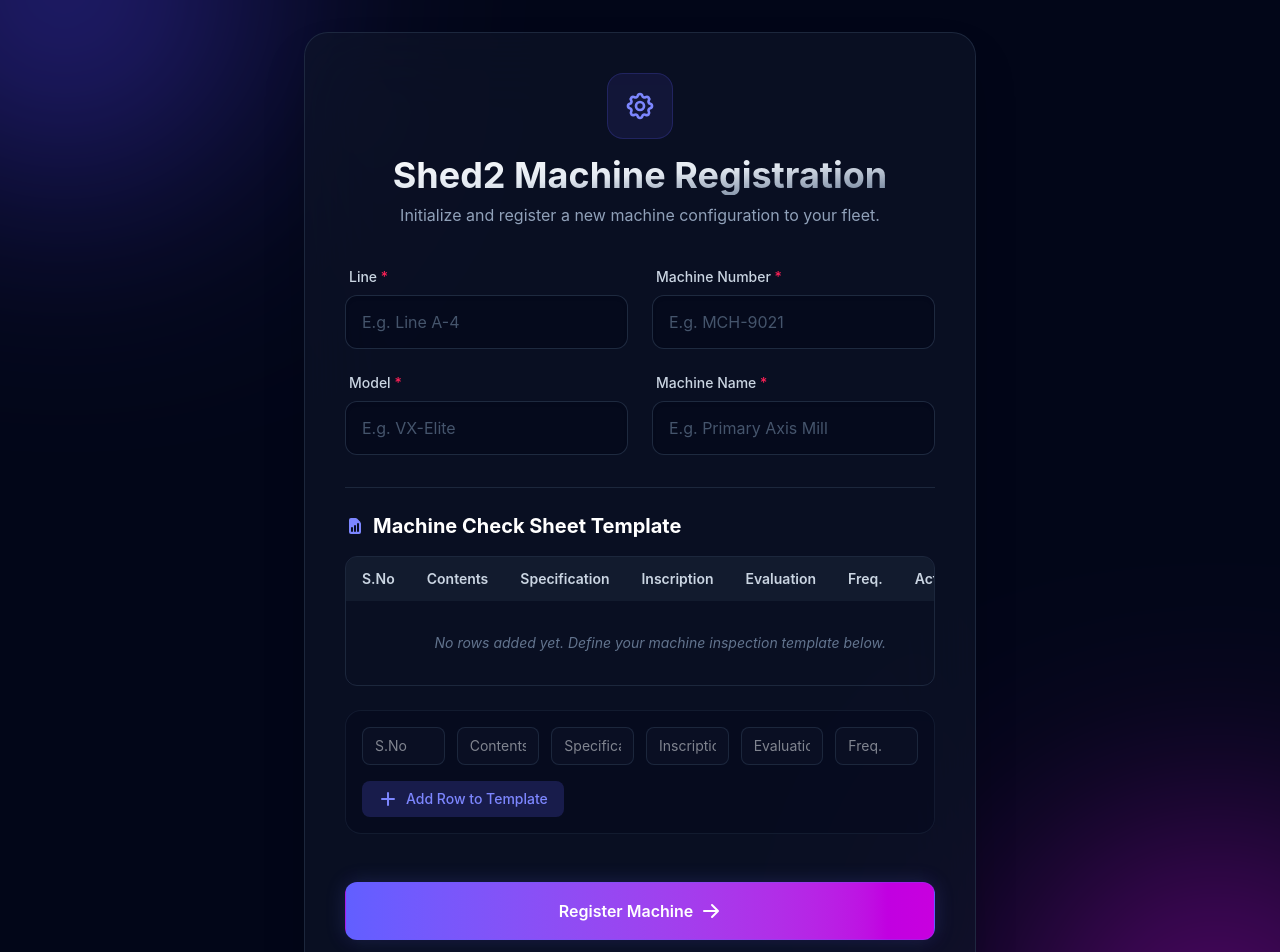
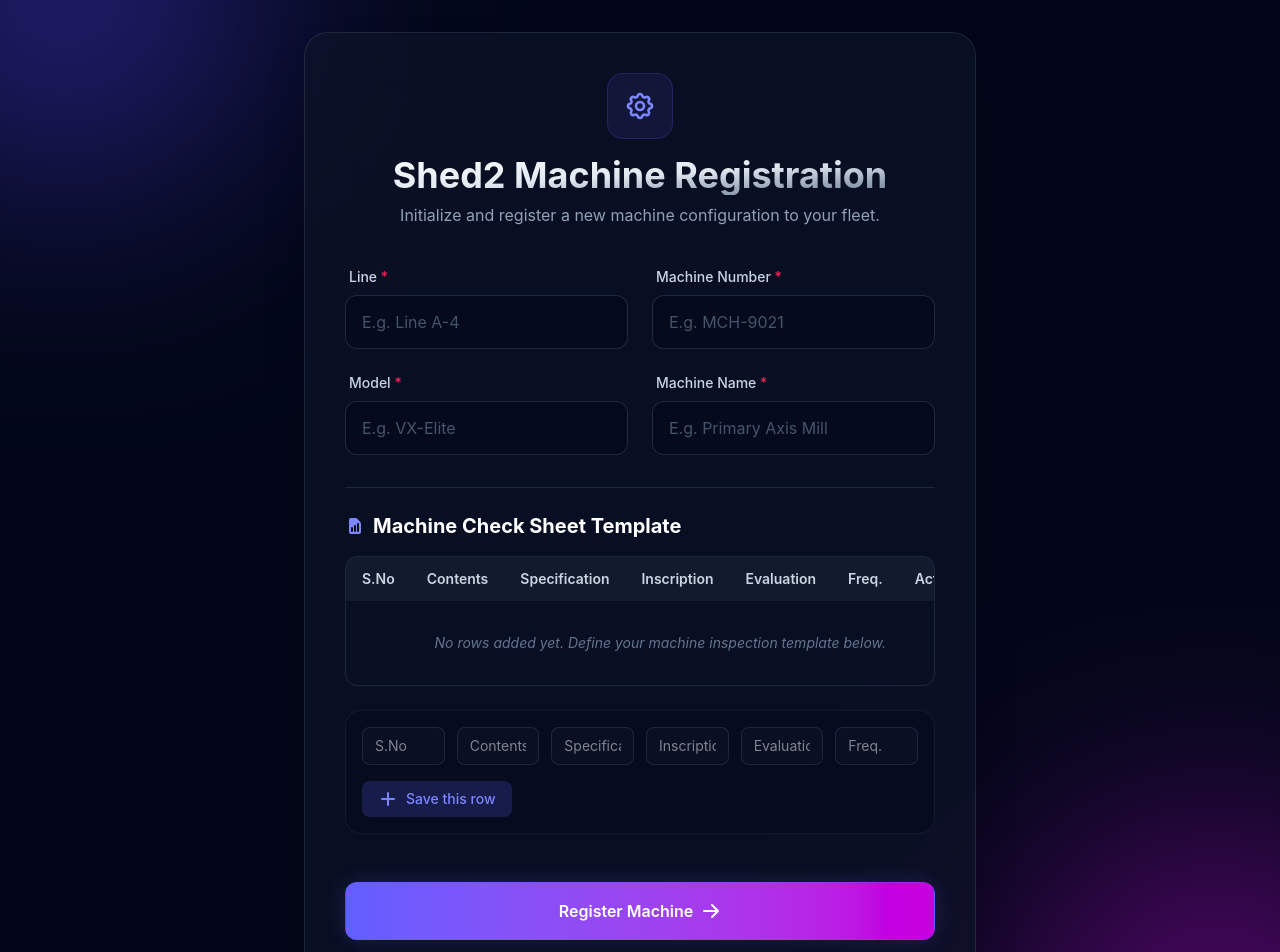
Before and after one commit to divanshsinghsaini123/Fixture-Validation-RSSL, a React (Vite) app in the folder frontend/: page /dashboard/shed2 in a window 1280 px wide. Shown: the top 952 px of the page. Built offline with nearby package versions, Linux system fonts and the light colour scheme; sample sign-in values are in the browser's storage.

Commit message:
feat: add Shed2MachineForm component for machine registration and check sheet configuration

```diff
--- a/frontend/src/Shed2MachineForm.tsx
+++ b/frontend/src/Shed2MachineForm.tsx
@@ -268,7 +268,7 @@ const Shed2MachineForm: React.FC = () => {
                 <svg xmlns="http://www.w3.org/2000/svg" className="h-5 w-5" viewBox="0 0 20 20" fill="currentColor">
                   <path fillRule="evenodd" d="M10 3a1 1 0 011 1v5h5a1 1 0 110 2h-5v5a1 1 0 11-2 0v-5H4a1 1 0 110-2h5V4a1 1 0 011-1z" clipRule="evenodd" />
                 </svg>
-                Add Row to Template
+                Save this row
               </button>
             </div>
           </div>
```
